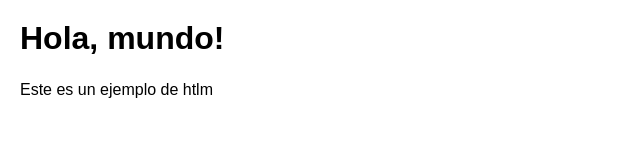
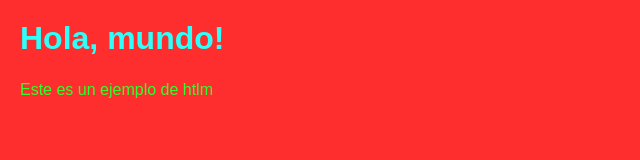
Before and after one commit to erikavalentina21/SC1Erika, a plain HTML site: page index.html in a window 1280 px wide. Shown: the whole page, without its empty margins (0-640 px from the left). Drawn offline with Linux system fonts and the light colour scheme.

Commit message:
script original

```diff
--- a/index.html
+++ b/index.html
@@ -1 +1 @@
-<!DOCTIPE html> <html lang="es"> <head> <meta charset="UTF-8"> <meta name"viewport" content="width=device, initial-scale=1.0"> <title>Mi Página HTML</title> <style> body { background-color: #; color: #; font-family: Arial, sans-serif; margin: 0; padding: 20px; } p { color: #; font-size: 16px; line-height: 1.5; } </style> </head> <body> <h1>Hola, mundo!</h1> <p>Este es un ejemplo de htlm<p> <body> </html>
+<!DOCTIPE html> <html lang="es"> <head> <meta charset="UTF-8"> <meta name"viewport" content="width=device, initial-scale=1.0"> <title>Mi Página HTML</title> <style> body { background-color: #FF2E2E; color: #2EFFF9; font-family: Arial, sans-serif; margin: 0; padding: 20px; } p { color: #2EFF2E; font-size: 16px; line-height: 1.5; } </style> </head> <body> <h1>Hola, mundo!</h1> <p>Este es un ejemplo de htlm<p> <body> </html>
```
